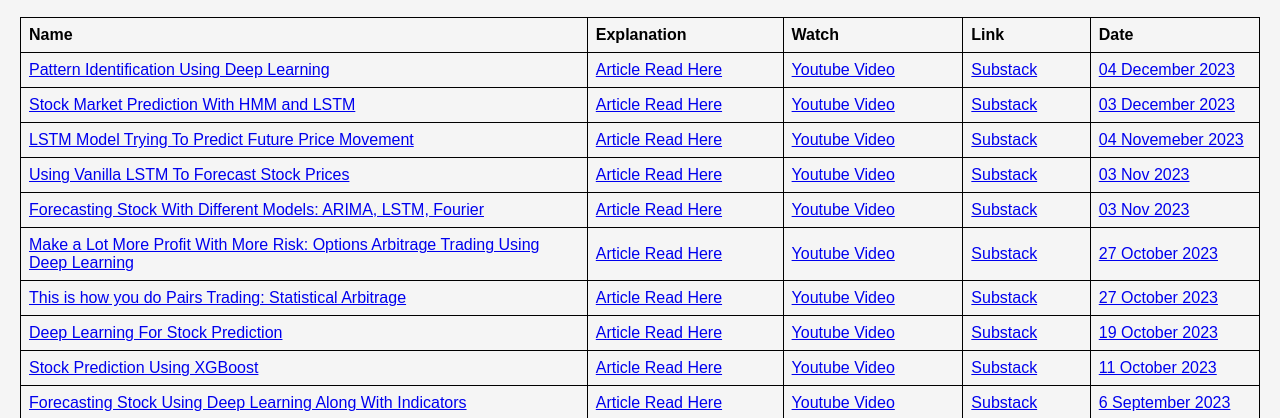
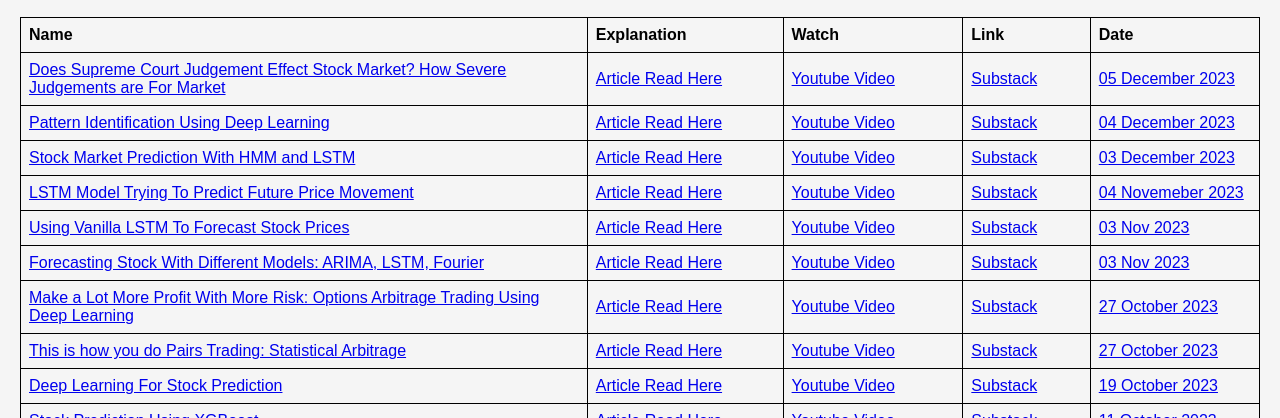
Before and after one commit to onepagecode/Download-Source-Code, a plain HTML site: page index.html in a window 1280 px wide. Shown: the part 682-1100 px from the top of the page. Drawn offline with Linux system fonts and the light colour scheme.

Commit message:
Does supreme court judgement effect stock market

```diff
--- a/index.html
+++ b/index.html
@@ -107,6 +107,14 @@
     <th>Date</th>
   </tr>
   <!-- You can add more rows with your content here -->
+  <tr>
+    <td><a href="Datasets/law-on-the-market-master-5-December-2023-9-25.zip">Does Supreme Court Judgement Effect Stock Market? How Severe Judgements are For Market</a></td>
+    <td><a href="https://onepagecode.substack.com/p/does-supreme-court-judgement-effect">Article Read Here</a></td>
+    <td><a href="https://www.youtube.com/channel/UCsr3AeLWc7NO1pNLIQrC-dA">Youtube Video</a></td>
+    <td><a href="https://onepagecode.substack.com/subscribe?simple=true&next=https%3A%2F%2Fonepagecode.substack.com%2Fp%2Fconvolutional-neural-networks&utm_source=paywall&utm_medium=web&utm_content=136665942">Substack</a> </td>
+    <td><a href="https://www.buymeacoffee.com/onepagecode">05 December 2023</a> </td>
+
+  </tr>
   <tr>
     <td><a href="Datasets/patterns-identification-4-december-2023.ipynb">Pattern Identification Using Deep Learning</a></td>
     <td><a href="https://open.substack.com/pub/onepagecode/p/identifying-stock-patterns-using?r=19p4do&utm_campaign=post&utm_medium=web">Article Read Here</a></td>
```
Also changed, not shown: 1 other file.
